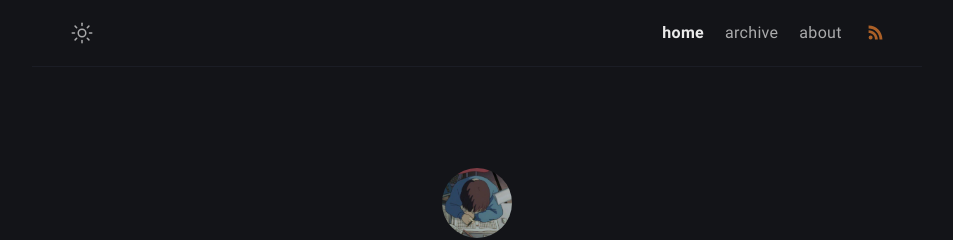
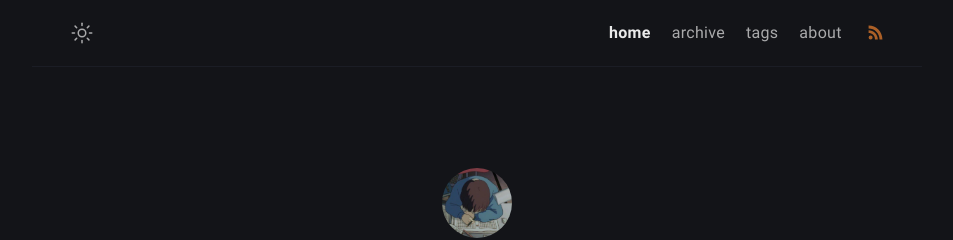
Before and after one commit to redfish462/redfish462.github.io, a Jekyll site: the page built from index.md, in a window 1280 px wide. Shown: the top 240 px of the page, without its empty margins (163-1116 px from the left). Built offline with Jekyll 4.4.1, drawn with Linux system fonts in a browser that asks for light colours.

Commit message:
Adding tags menu

```diff
--- a/_data/menus.yml
+++ b/_data/menus.yml
@@ -4,6 +4,10 @@
 
 - title: archive
   url: /archive/
+  external: false
+
+- title: tags
+  url: /tags/
   external: false
 
 - title: about
```
